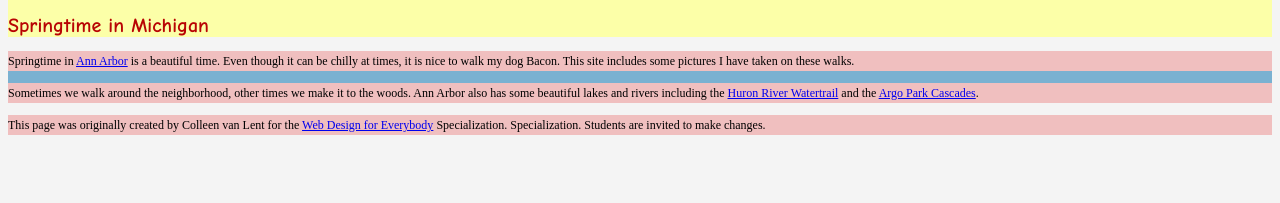
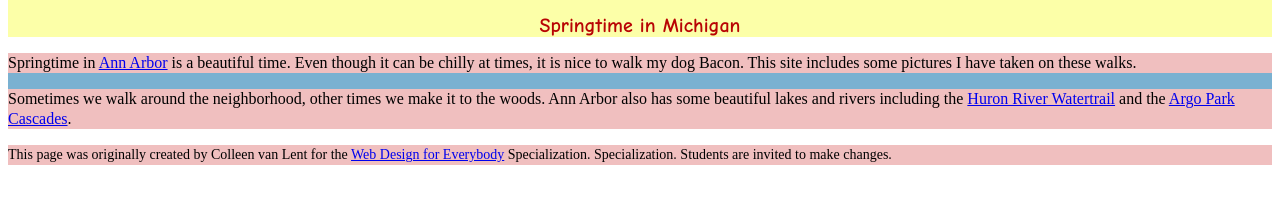
Before and after one commit to aabermudez/Homework_CSS_Coursera_ANDRES, a plain HTML site: page index.html in a window 1280 px wide. Shown: the part 197-400 px from the top of the page. Drawn offline with Linux system fonts and the light colour scheme.

Commit message:
Fixes to first assesment

```diff
--- a/css/styles.css
+++ b/css/styles.css
@@ -1,7 +1,6 @@
 body {
     font-family: 'Arial', 'Verdana' 'sans-serif';
-    font-size: 12px;
-    background-color: #f4f4f4;
+    font-size: 14px;
 }
 
 header {
@@ -19,6 +18,7 @@ footer {
 
 main {
     background-color: #7ab1d1;
+    font-size: 16px;
 }
 
 li {
@@ -27,6 +27,7 @@ li {
 }
 
 h1 {
+    text-align: center;
     font-family: 'Comic Sans MS', 'Chalkboard', 'sans-serif';
     font-size: 20px;
     color: #b80404;
```
